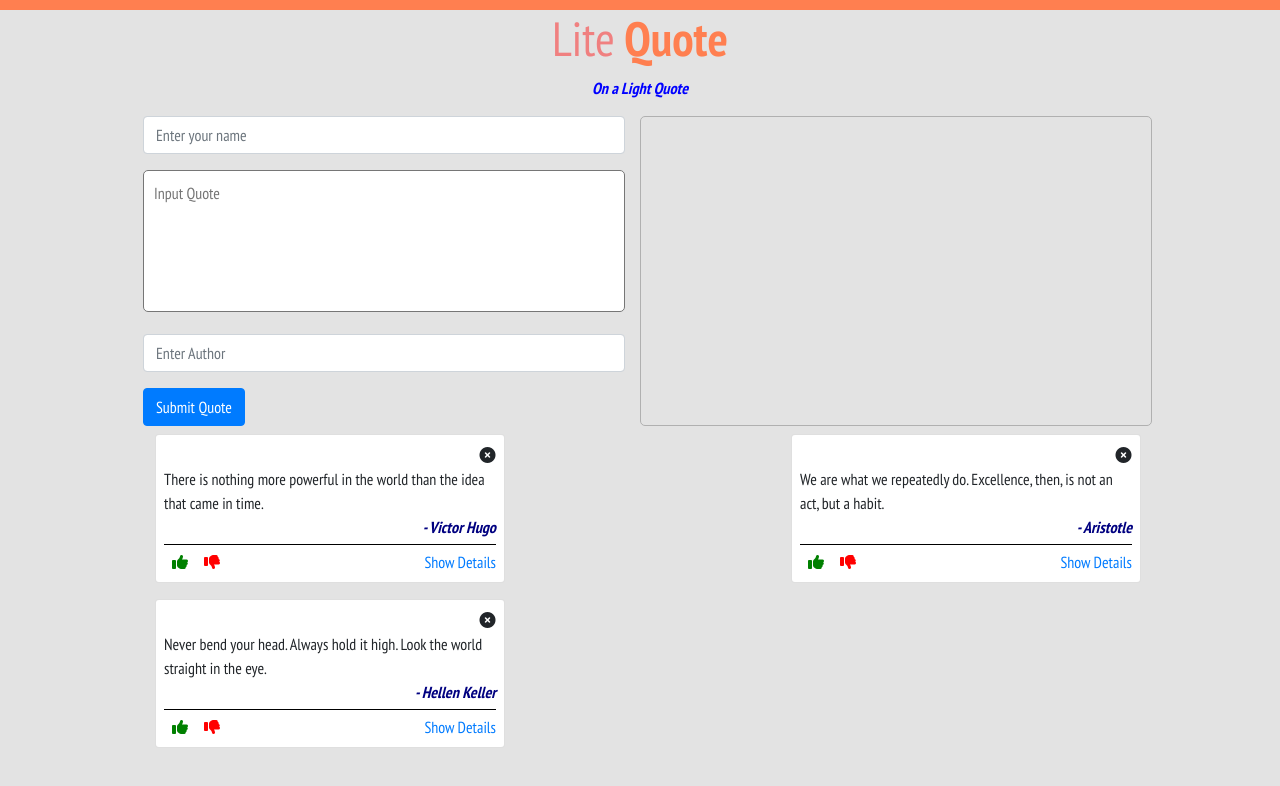
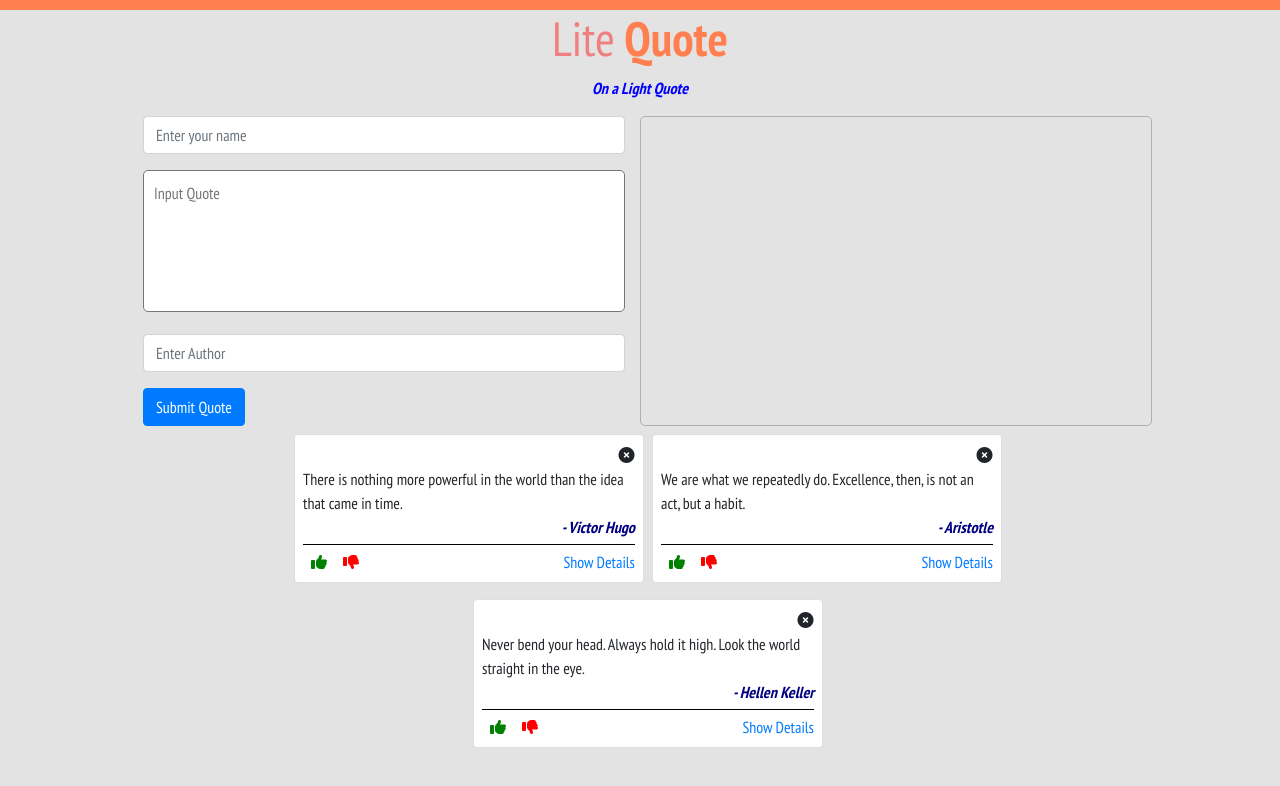
Before and after one commit to Mantongash/quotes, an Angular app: page / in a window 1280 px wide. Shown: the top 786 px of the page. Built offline with nearby package versions, Linux system fonts and the light colour scheme; a web font is replaced by a local one.

Commit message:
Installed angular popover

```diff
--- a/package.json
+++ b/package.json
@@ -19,6 +19,7 @@
     "@angular/platform-browser": "~8.2.14",
     "@angular/platform-browser-dynamic": "~8.2.14",
     "@angular/router": "~8.2.14",
+    "angular-confirmation-popover": "^4.2.1",
     "rxjs": "~6.4.0",
     "tslib": "^1.10.0",
     "zone.js": "~0.9.1"
--- a/src/app/components/add-quote/add-quote.component.html
+++ b/src/app/components/add-quote/add-quote.component.html
@@ -61,13 +61,12 @@
 
       <button type="submit" class="btn btn-primary">Submit Quote</button>
     </form>
-    {{ newQuote.name }}
   </div>
 
   <!-- Quote Preview Container -->
   <div
     class="col-md-6 d-flex justify-content-center align-items-center preview"
   >
-    <p id="quoted">{{ newQuote.quote }}</p>
+    <p id="quoted">{{ newQuote.actualQuote }}</p>
   </div>
 </div>
--- a/src/app/components/add-quote/add-quote.component.ts
+++ b/src/app/components/add-quote/add-quote.component.ts
@@ -1,4 +1,4 @@
-import { Component, OnInit, Output, EventEmitter } from "@angular/core";
+import { Component, OnInit, Output, EventEmitter, Input } from "@angular/core";
 import { Quote } from "../quote";
 
 @Component({
@@ -11,9 +11,11 @@ export class AddQuoteComponent implements OnInit {
 
   newQuote = new Quote("", "", "");
   @Output() addedQuote = new EventEmitter<Quote>();
+  // @Output() submitQuote: any;
 
   submittedQuote() {
     this.addedQuote.emit(this.newQuote);
+    // this.submitQuote.reset()
   }
   // formatQuote() {
   //   let quoteToFormat = document.getElementById("quoted");
--- a/src/app/components/quotes/quotes.component.html
+++ b/src/app/components/quotes/quotes.component.html
@@ -1,6 +1,6 @@
 <div>
   <app-add-quote (addedQuote)="addNewQuote($event)"></app-add-quote>
-  <ul class=" d-flex flex-row flex-wrap justify-content-between">
+  <ul class=" d-flex flex-row flex-wrap justify-content-center">
     <app-quote
       [quote]="quote"
       class="mx-1"
```
Also changed, not shown: 1 other file (tests, documents, lock files or other folders).
